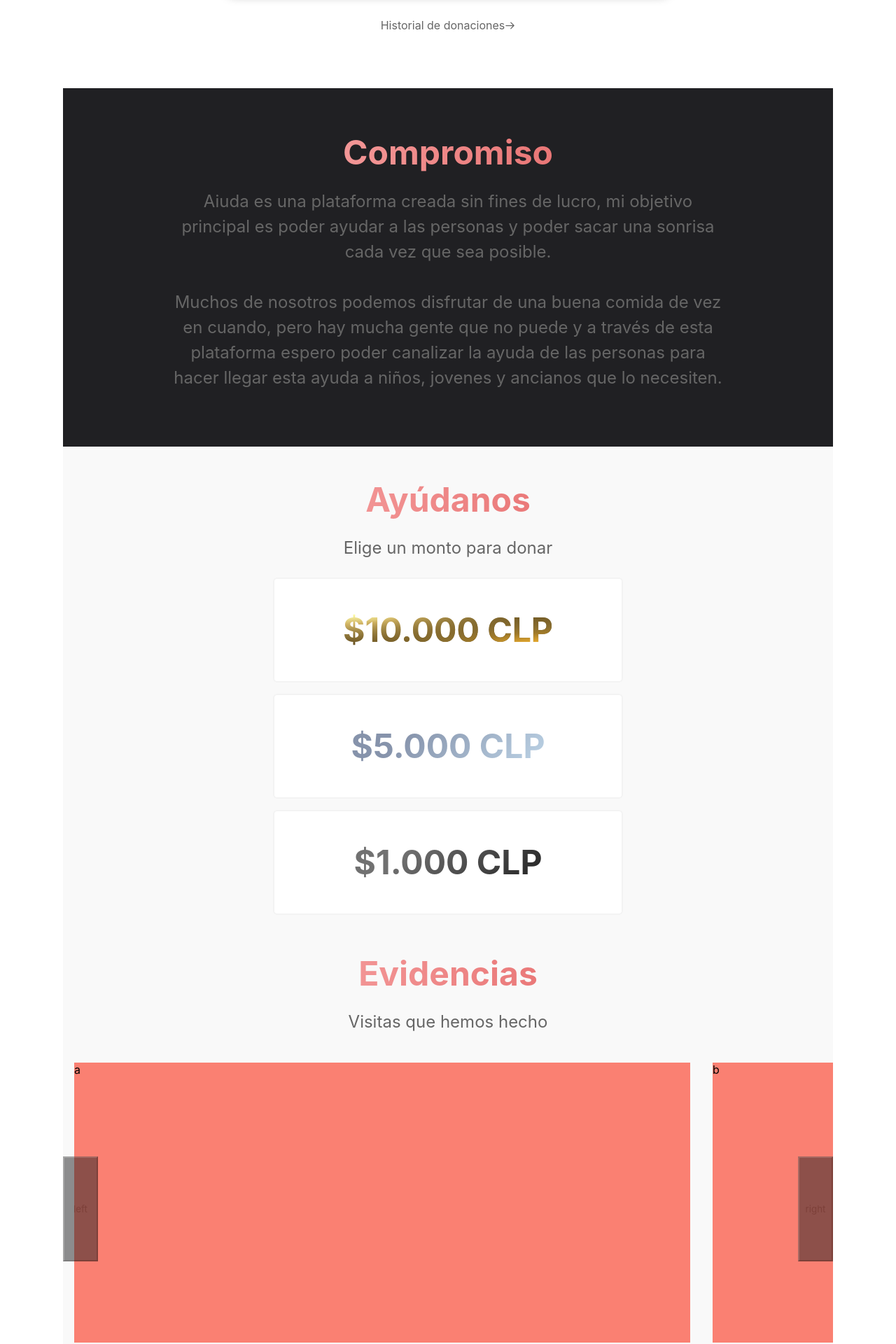
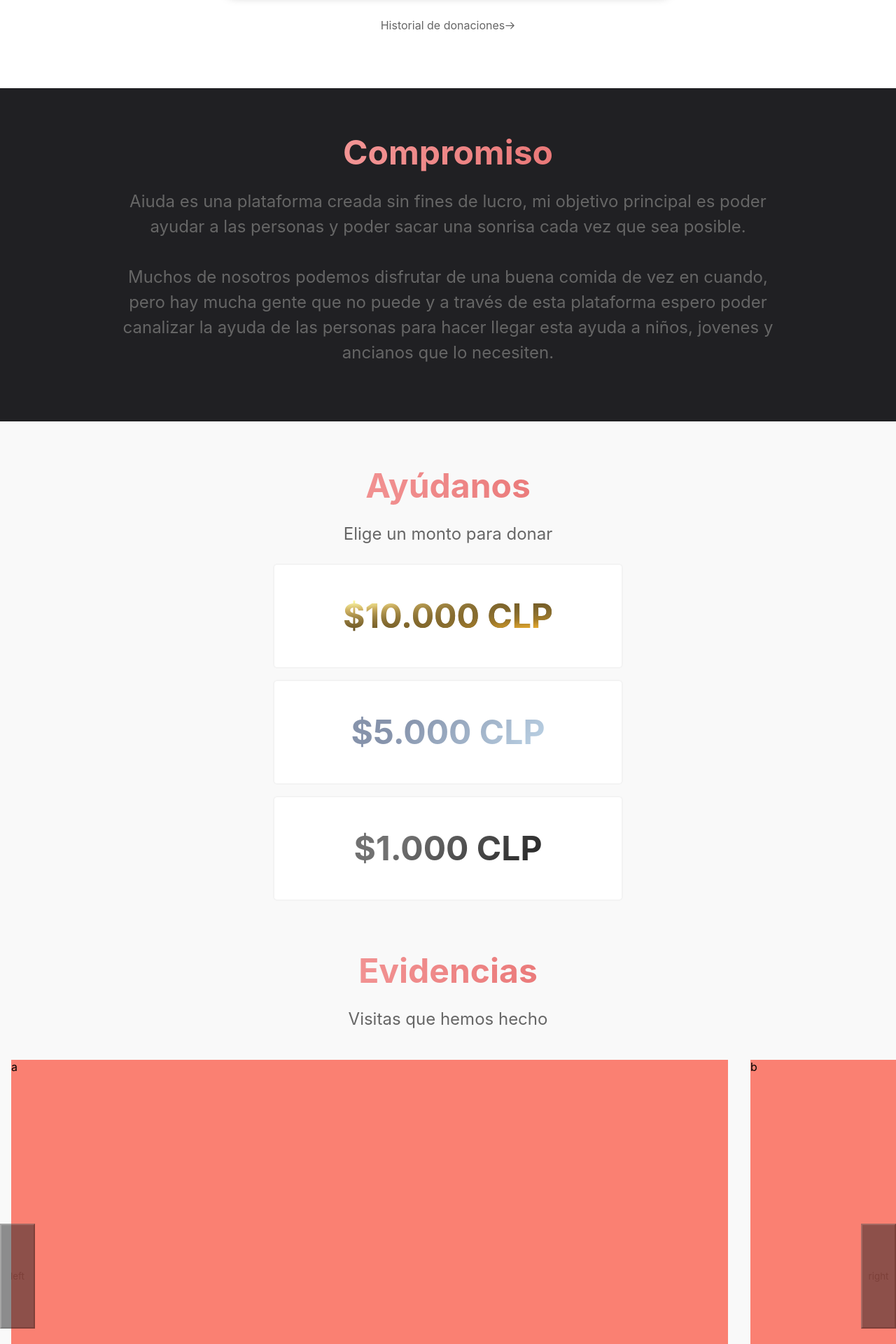
Before and after one commit to matiasnnr/aiuda, a Next.js app: page / in a window 1280 px wide. Shown: the part 740-2660 px from the top of the page at 70% size. Built offline with nearby package versions, Linux system fonts and the light colour scheme.

Commit message:
FIX: components size

```diff
--- a/components/Navbar/Navbar.module.css
+++ b/components/Navbar/Navbar.module.css
@@ -49,7 +49,7 @@
   display: flex;
   padding: 1rem 0;
   width: 100%;
-  /* border-bottom: 1px solid var(--light-gray); */
+  border-bottom: 1px solid var(--light-gray);
 }
 
 .nav > .nav__links > div:last-child {
--- a/styles/Home.module.css
+++ b/styles/Home.module.css
@@ -139,6 +139,10 @@
   text-align: center;
 }
 
+.commitments__container > div {
+  max-width: var(--page-max-width-lg);
+}
+
 /* Commitments Styles End */
 
 /* Donations Styles Start */
@@ -151,7 +155,7 @@
   flex-direction: column;
   justify-content: space-evenly;
   align-items: center;
-  padding: 3rem 0;
+  padding: 4rem 0;
 }
 
 .donations__text1 {
@@ -239,7 +243,7 @@
 }
 
 .child {
-  height: 50vh;
+  height: 400px;
   width: 80%;
   border-radius: 5px;
   margin-right: 2rem;
@@ -291,6 +295,15 @@
   opacity: 0.7;
 }
 
+@media (min-width: 600px) {
+}
+
+@media (min-width: 770px) {
+  .child {
+    height: 600px;
+  }
+}
+
 /* Evidences Styles End */
 
 /* Backgound Styles Start */
@@ -298,7 +311,7 @@
 .background__container {
   height: 100%;
   background-color: var(--dark-gray);
-  padding-top: 4rem;
+  padding: 4rem 0;
   text-align: center;
   display: flex;
   flex-direction: column;
@@ -309,6 +322,7 @@
 .background__container_scroller {
   height: 500px;
   width: 100%;
+  max-width: var(--page-max-width-lg);
   padding: 0 2rem;
   overflow-y: scroll;
   -ms-scroll-snap-type: mandatory;
--- a/styles/globals.css
+++ b/styles/globals.css
@@ -78,7 +78,7 @@ main {
 section {
   height: 100vh;
   width: 100%;
-  max-width: var(--page-max-width-lg);
+  /* max-width: var(--page-max-width-lg); */
   /* padding-top: var(--nav-height-sm); */
   /* scroll-snap-align: start; */
 }
```
